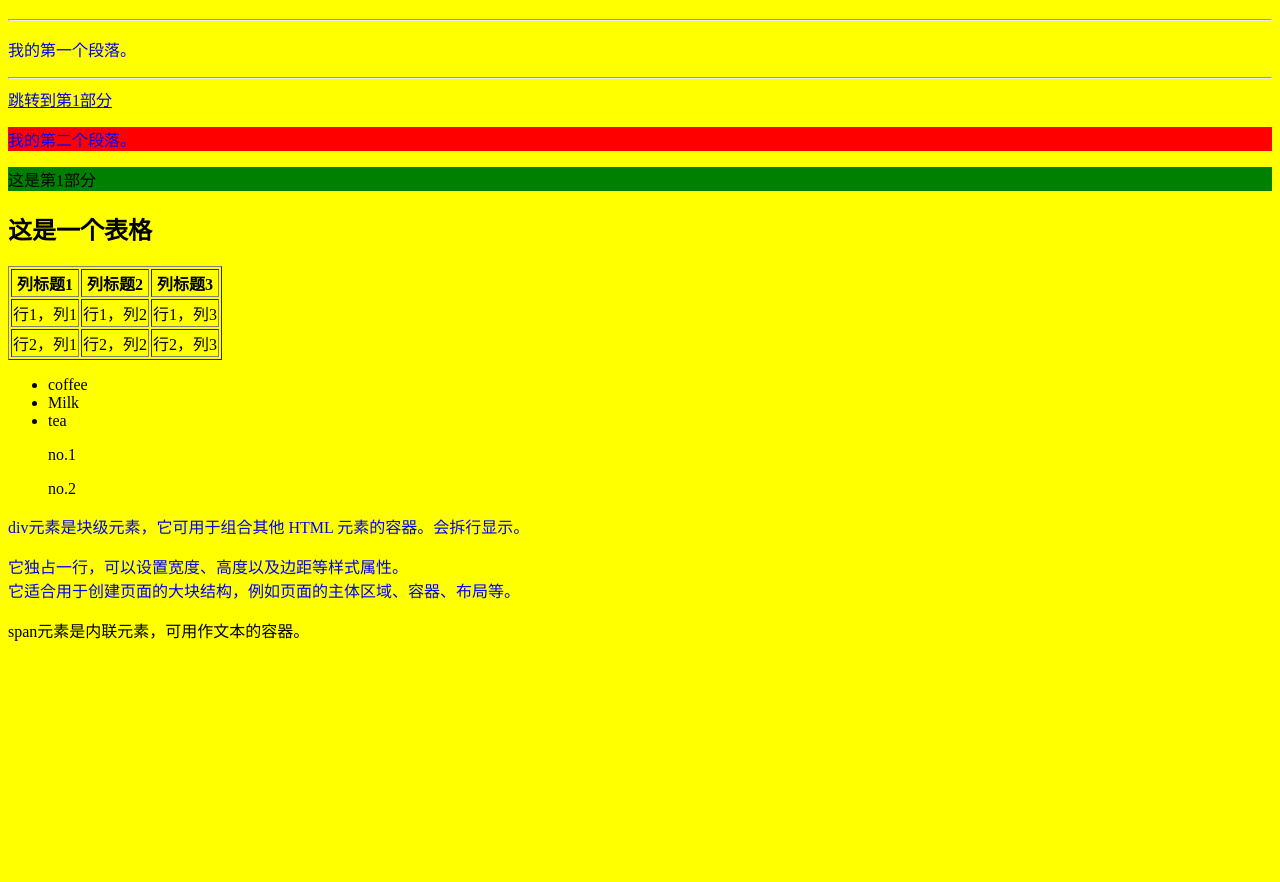
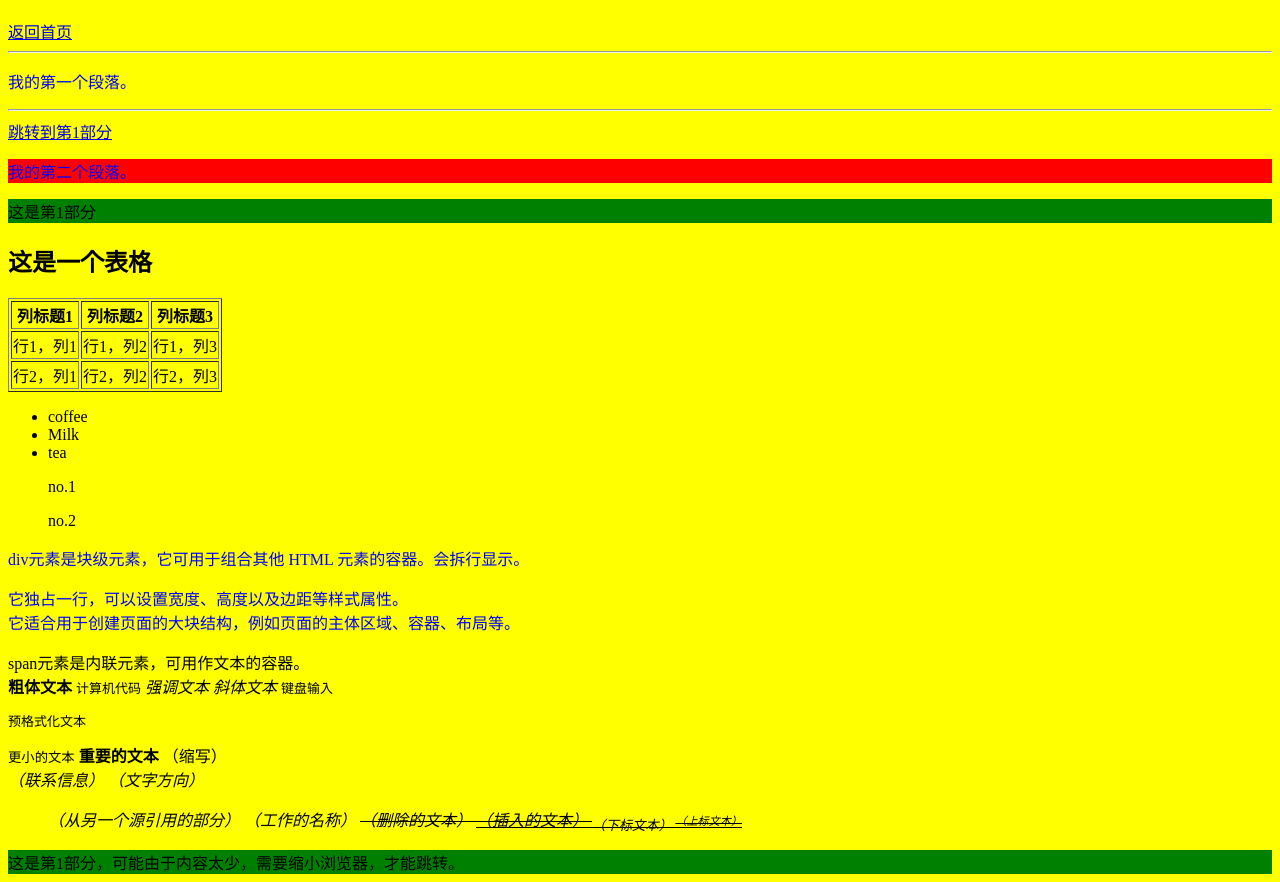
Before and after one commit to X1ethan/x1ethan.github.io, a plain HTML site: page post/article_001.html in a window 1280 px wide. Shown: the part 70-952 px from the top of the page. Before the commit the page ends 800 px from the top, so only its background shows below. Drawn offline with Linux system fonts and the light colour scheme.

Commit message:
20251207-003-css

```diff
--- a/post/article_001.html
+++ b/post/article_001.html
@@ -21,6 +21,7 @@
 <body>
 
     <h1>HTML基础-练习网页</h1>
+    <a href="../index.html">返回首页</a>
     <hr>
     <!-- 这是一个注释 -->
     <p>我的第一个段落。</p>
@@ -82,6 +83,30 @@
         </span>
     </div>
 
+    <div>
+        <b>粗体文本</b>
+        <code>计算机代码</code>
+        <em>强调文本</em>
+        <i>斜体文本</i>
+        <kbd>键盘输入</kbd>
+        <pre>预格式化文本</pre>
+        <small>更小的文本</small>
+        <strong>重要的文本</strong>
+
+        <abbr> （缩写）
+            <address> （联系信息）
+                <bdo> （文字方向）
+                    <blockquote> （从另一个源引用的部分）
+                        <cite> （工作的名称）
+                            <del> （删除的文本）
+                                <ins> （插入的文本）
+                                    <sub> （下标文本）
+                                        <sup> （上标文本）
+    </div>
+
+
+    <div id="section1" style="background-color:green;">这是第1部分，可能由于内容太少，需要缩小浏览器，才能跳转。</div>
+
 </body>
 
 </html>
--- /dev/null
+++ b/src/css/article_002.css
@@ -0,0 +1,34 @@
+body {
+    background-color:#d0e4fe;
+}
+h1 {
+    color:orange;
+    text-align:center;
+}
+p {
+    font-family:"Times New Roman";
+    font-size:20px;
+}
+
+hr {color:sienna;}
+
+/* 鼠标悬停在按钮上的效果 */
+button:hover {
+    background-color: #0056b3;
+}
+
+/* 设计卡片样式 */
+.card {
+    background-color: white;
+    width: 300px;
+    padding: 30px;
+    border-radius: 15px;      /* 圆角 */
+    box-shadow: 0 4px 15px rgba(0,0,0,0.1); /* 阴影 */
+    text-align: center;
+}
+
+.header {
+  background-color: #F1F1F1;
+  text-align: center;
+  padding: 20px;
+}
```
Also changed, not shown: index.html (+9 -0 lines), post/article_002.html (added, +23 -0 lines).
